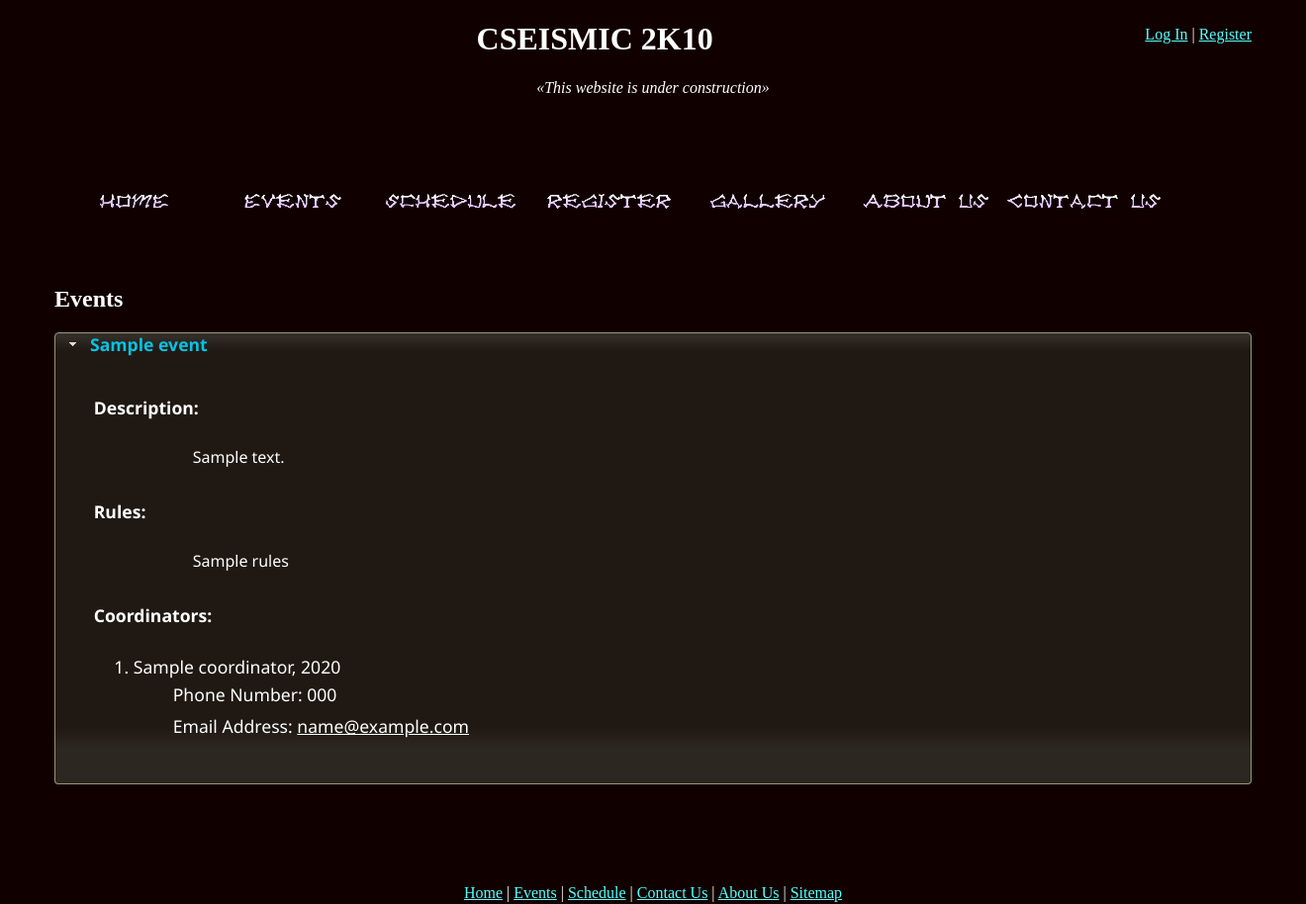
After one commit to justjkk/cseismic2kx, a Django app: template templates/events/index.html in a window 1320 px wide. The commit adds this page. Shown: the top 914 px of the page at 99% size. Run offline with Django 3.2, Linux system fonts and the light colour scheme; the template is opened without the code that fills it: most values are stand-ins (such as "Sample title", 1, 10 or a date in 2020).

Commit message:
Added Events Page and Event model

```diff
--- /dev/null
+++ b/events/admin.py
@@ -0,0 +1,4 @@
+from models import Event
+from django.contrib import admin
+
+admin.site.register(Event)
--- /dev/null
+++ b/events/urls.py
@@ -0,0 +1,5 @@
+from django.conf.urls.defaults import *
+import views
+urlpatterns = patterns('',
+    (r'^$', views.index),
+)
--- /dev/null
+++ b/host/admin.py
@@ -0,0 +1,4 @@
+from models import Coordinator
+from django.contrib import admin
+
+admin.site.register(Coordinator)
--- /dev/null
+++ b/host/views.py
@@ -0,0 +1 @@
+# Create your views here.
--- a/settings.py
+++ b/settings.py
@@ -115,4 +115,6 @@ INSTALLED_APPS = (
     'django_authopenid',
 
     'cseismic2kx.home',
+    'cseismic2kx.events',
+    'cseismic2kx.host',
 )
--- a/static/css/base.css
+++ b/static/css/base.css
@@ -1,5 +1,7 @@
 body {
     background-color:#100;
+    margin-left: 50px;
+    margin-right: 50px;
     color:#fff;
 }
 a {
@@ -48,6 +50,18 @@ div {
     margin-top: 5px;
     margin-bottom: 5px;
 }
+h3 {
+    text-indent: 35px;
+}
+p {
+    font-size: medium;
+    text-indent: 50px;
+    padding-left: 50px;
+    padding-right: 50px;
+    padding-top: 5px;
+    padding-bottom: 10px;
+    text-align: justify;
+}
 .license {
     font-size: small;
     text-align: center;
--- /dev/null
+++ b/templates/events/index.html
@@ -0,0 +1,35 @@
+{% extends "richbase.html" %}
+        {% block title %}Events{% endblock %}
+    {% block head %}
+        <script type="text/javascript">
+            $(document).ready( function() {
+                $('#events').accordion();
+            });
+        </script>
+    {% endblock %}
+    {% block content %}
+        <h2>Events</h2>
+        <div id="events">
+            {% for event in events %}
+                <h3>{{ event }}</h3>
+                <div>
+                    <h4>Description: </h4>
+                    <p>{{ event.description }}</p>
+                    <h4>Rules: </h4>
+                    <p>{{ event.rules }}</p>
+                    <h4>Coordinators: </h4>
+                    <ol style="list-style: decimal;">
+                        {% for coordinator in event.coordinators.all %}
+                            <li>
+                                {{ coordinator.name }}, {{ coordinator.get_academic_year_display }}
+                                <ul>
+                                    <li>Phone Number: {{ coordinator.contact_phone }}</li>
+                                    <li>Email Address: <a href="mailto:{{ coordinator.contact_email }}">{{ coordinator.contact_email }}</a></li>
+                                </ul>
+                            </li>
+                        {% endfor %}
+                    </ol>
+                </div>
+            {% endfor %}
+        </div>
+    {% endblock %}
--- a/urls.py
+++ b/urls.py
@@ -22,5 +22,6 @@ urlpatterns = patterns('',
     url(r'^account/activate/complete/$', direct_to_template, { 'template': 'registration/activation_complete.html' }, name='registration_activation_complete'),
     url(r'^account/signup/$', 'registration.views.register', {'backend':'registration.backends.default.DefaultBackend' }, name='registration_register'),
     (r'^account/', include('django_authopenid.urls')),
+    (r'^events/', include('events.urls')),
     (r'^feed/rss/', LatestNewsFeed()),
 )
```
Also changed, not shown: events/models.py (added, +13 -0 lines), events/views.py (added, +8 -0 lines), host/models.py (added, +25 -0 lines), events/__init__.py (added), host/__init__.py (added).
